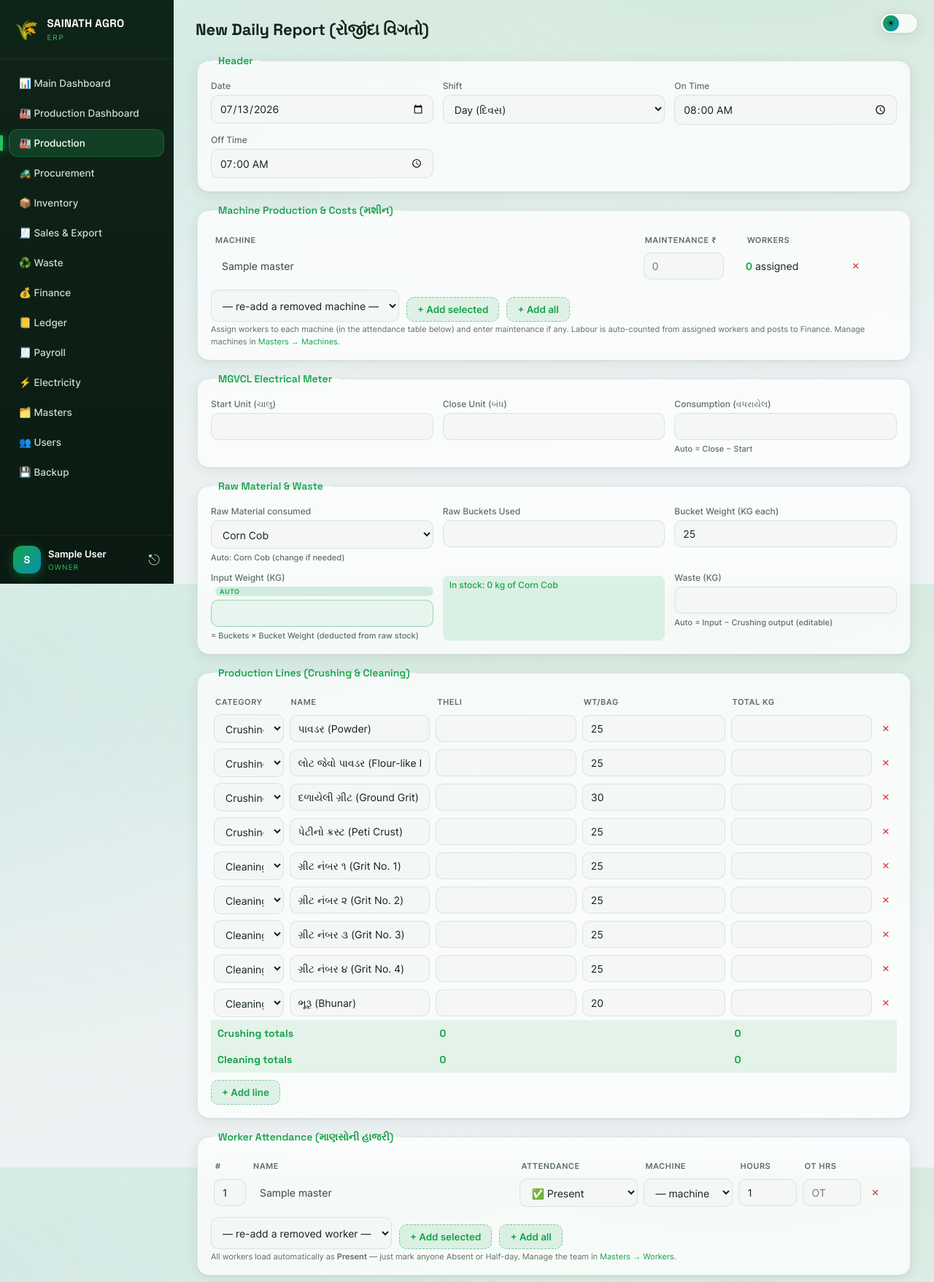
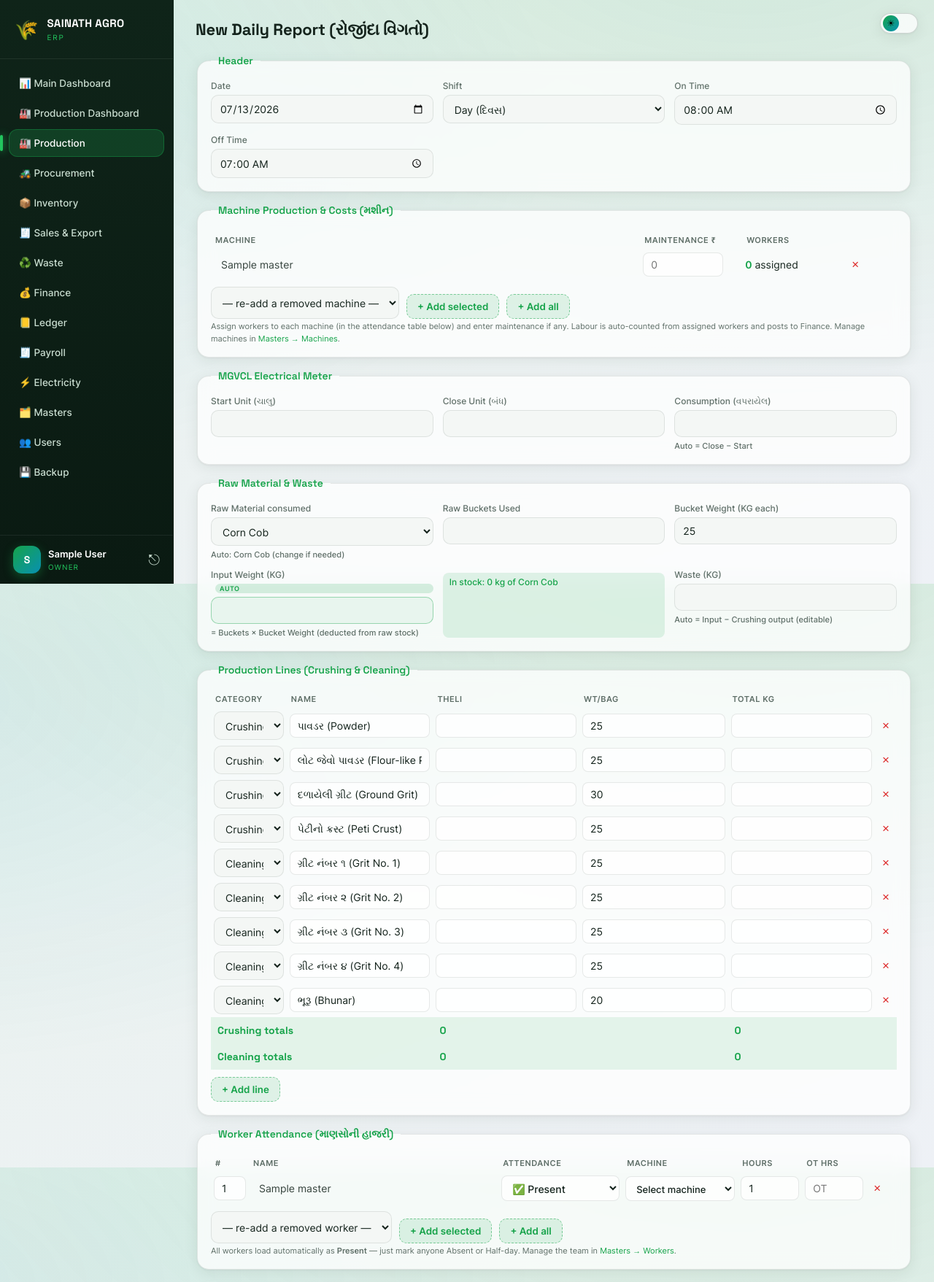
Before and after one commit to M1212-ofc/sainathagroerp, a Flask app: page /production/entry in a window 1280 px wide. Shown: the top 1757 px of the page at 73% size. Run offline with Flask 3, Linux system fonts and the light colour scheme; the visitor is signed in with stand-in values (Sample User, id 1); data comes from the database, SQL or seed files in the repository; tables that the repository leaves empty hold one stand-in row (values such as "Sample post").

```diff
--- a/app.py
+++ b/app.py
@@ -140,7 +140,7 @@ def _close_db(_=None):
 
 # make helpers available in every template
 # bump this string whenever static files change to force browsers to reload them
-ASSET_VER = "20260712m"
+ASSET_VER = "20260712n"
 
 
 @app.context_processor
--- a/static/entry.js
+++ b/static/entry.js
@@ -59,7 +59,7 @@ const addSelect=document.getElementById("addWorkerSelect");
 const MW=(typeof masterWorkers!=="undefined")?masterWorkers:[];
 const MM_FORWORKER=(typeof masterMachines!=="undefined")?masterMachines:[];
 function machineOptions(sel){
-  let o='<option value="">— machine —</option>';
+  let o='<option value="">Select machine</option>';
   MM_FORWORKER.forEach(m=>{o+=`<option value="${m.id}"${String(sel)===String(m.id)?" selected":""}>${m.name}</option>`;});
   return o;
 }
@@ -81,7 +81,7 @@ function addWorkerRow(w){
       <option value="absent"${att==="absent"?" selected":""}>❌ Absent</option>
       <option value="half"${att==="half"?" selected":""}>◐ Half day</option>
     </select></td>
-    <td><select name="worker_machine">${machineOptions(w.machine_id)}</select></td>
+    <td><select name="worker_machine" class="mc-select">${machineOptions(w.machine_id)}</select></td>
     <td><input type="number" step="any" name="worker_hours" value="${hrs}" style="width:80px" placeholder="hrs"></td>
     <td><input type="number" step="any" name="worker_ot" value="${w.ot_hours||''}" style="width:80px" placeholder="OT"></td>
     <td><button type="button" class="row-del">×</button></td>`;
--- a/static/style.css
+++ b/static/style.css
@@ -281,3 +281,10 @@ small{color:var(--muted);font-size:11px}
 .bento-card.kpi-editing:active{cursor:grabbing}
 .bento-card.dragging{opacity:.5;outline:2px dashed var(--primary)}
 .kpi-tools .wt{background:var(--surface);border:1px solid var(--border);border-radius:6px;cursor:pointer;font-size:12px;padding:2px 6px;line-height:1}
+
+/* ---- clearer machine dropdown & attendance inputs in worker table ---- */
+.lines-table select.mc-select{min-width:150px;padding:7px 10px;border:1px solid var(--border);border-radius:8px;
+  background:var(--surface);color:var(--ink);font-size:13px;font-weight:500;cursor:pointer}
+.lines-table select.mc-select:focus{border-color:var(--primary);outline:none}
+.lines-table select.att-sel{padding:7px 10px;border:1px solid var(--border);border-radius:8px;background:var(--surface);color:var(--ink);font-weight:500}
+.lines-table input{padding:7px 10px;border:1px solid var(--border);border-radius:8px;background:var(--surface);color:var(--ink)}
```
